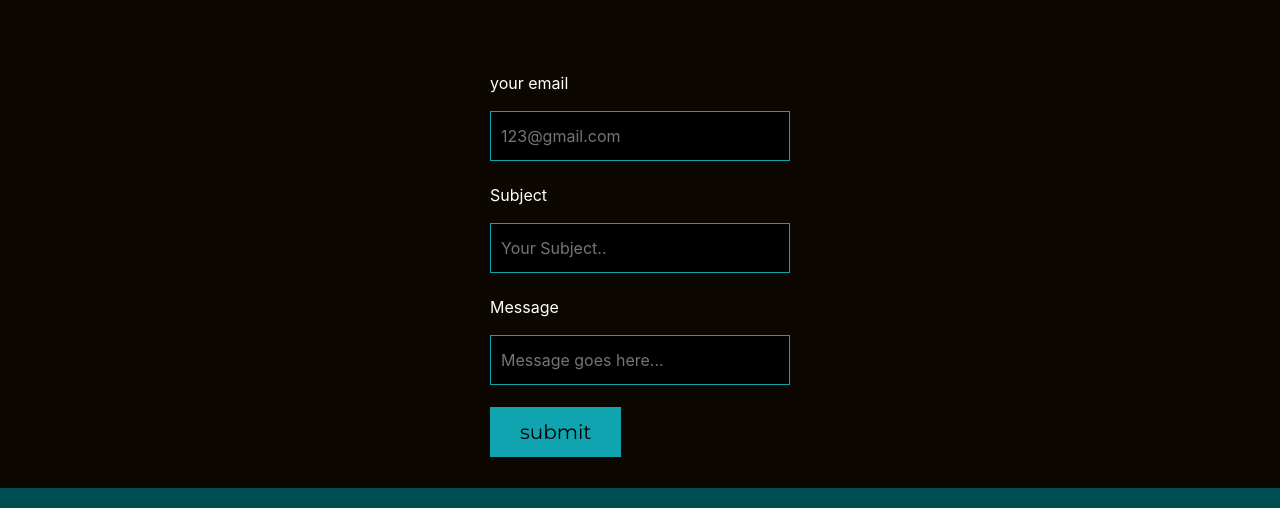
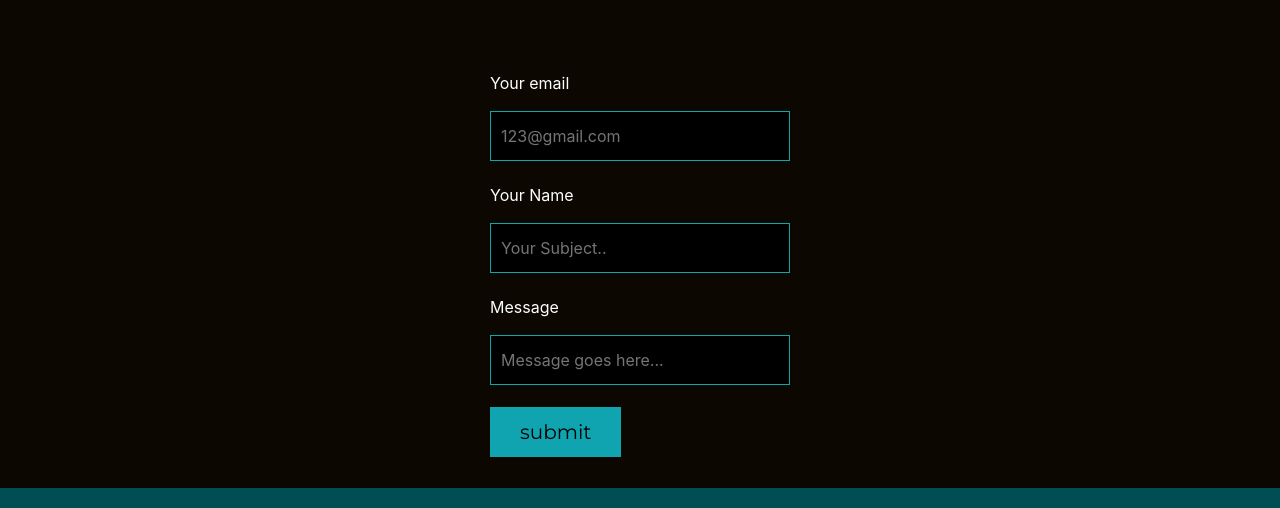
Before and after one commit to girishmogaveera101/Girish-Mogaveera, a React (Create React App) app: page / in a window 1280 px wide. Shown: the part 1656-2164 px from the top of the page. Built offline with nearby package versions, Linux system fonts and the light colour scheme.

Commit message:
added contacting options

```diff
--- a/src/App.js
+++ b/src/App.js
@@ -4,7 +4,6 @@ import image1 from './css/image1.png';
 import image2 from './css/image3.png';
 import { TypeAnimation } from 'react-type-animation';
 import { useState, useEffect } from 'react';
-
 
 function App() {
 
@@ -154,20 +153,22 @@ function App() {
 
                 </div>
                 <div className="item7">
+                <form action="https://getform.io/f/bgdygona" method="POST">
+
                     <table id='mailto'>
                         <thead>
                             <tr>
                                 <td>
-                                    <p id='label1'>your email</p>
-                                    <input id='inp1' type='text' placeholder='123@gmail.com' />
+                                    <p id='label1'>Your email</p>
+                                    <input name='email' id='inp1' type='text' placeholder='123@gmail.com' />
                                 </td>
                             </tr>
                         </thead>
                         <thead>
                             <tr>
                                 <td>
-                                    <p id='label1'>Subject</p>
-                                    <input id='inp1' type='text' placeholder='Your Subject..' />
+                                    <p id='label1'>Your Name</p>
+                                    <input name='name' id='inp1' type='text' placeholder='Your Subject..' />
                                 </td>
                             </tr>
                         </thead>
@@ -175,18 +176,20 @@ function App() {
                             <tr>
                                 <td>
                                     <p id='label1'>Message</p>
-                                    <input id='inp1' type='text' placeholder='Message goes here...' />
+                                    <input name='message' id='inp1' type='text' placeholder='Message goes here...' />
                                 </td>
                             </tr>
                         </thead>
                         <thead>
                             <tr>
                                 <td>
-                                    <input id='sendmail' type='submit' value="submit" disabled/>
+                                    <input id='sendmail' type='submit' value="submit"/>
                                 </td>
                             </tr>
                         </thead>
+
                     </table>
+                    </form>
                 </div>
             </div>
 
```
